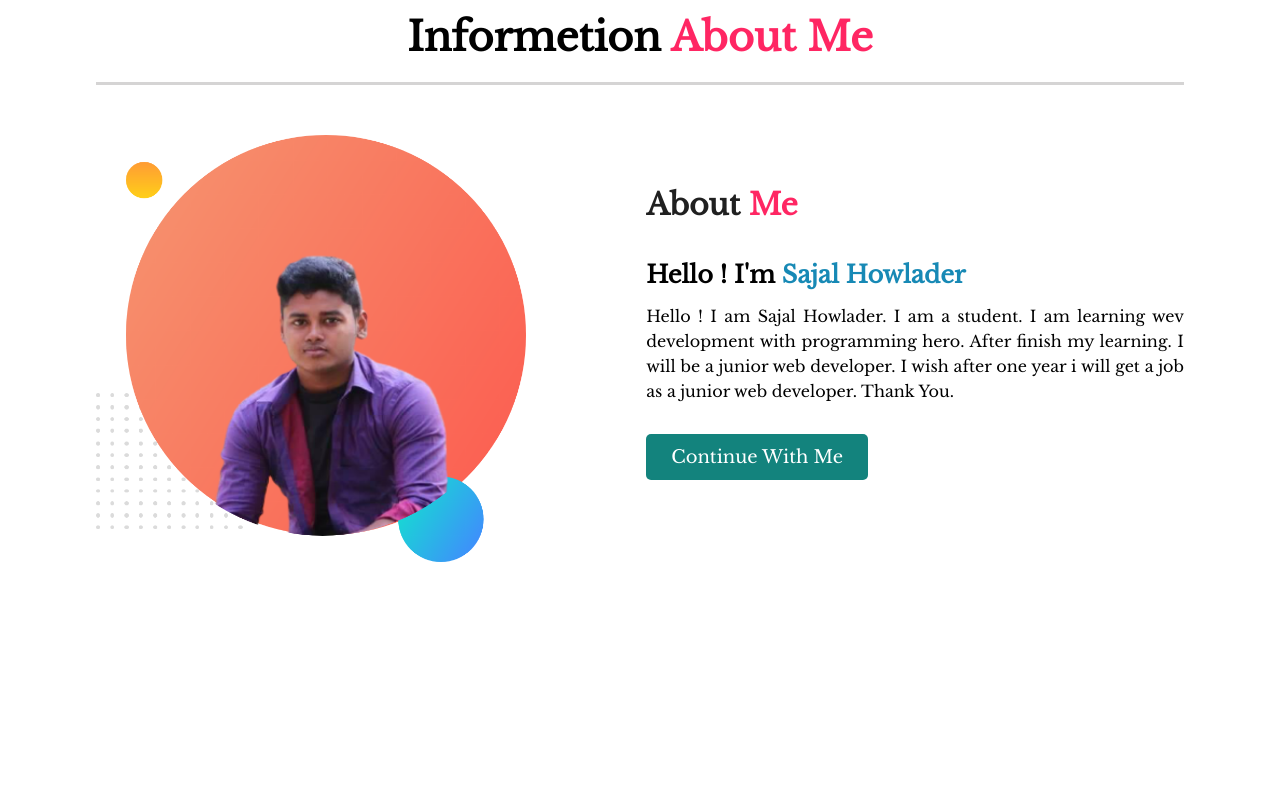
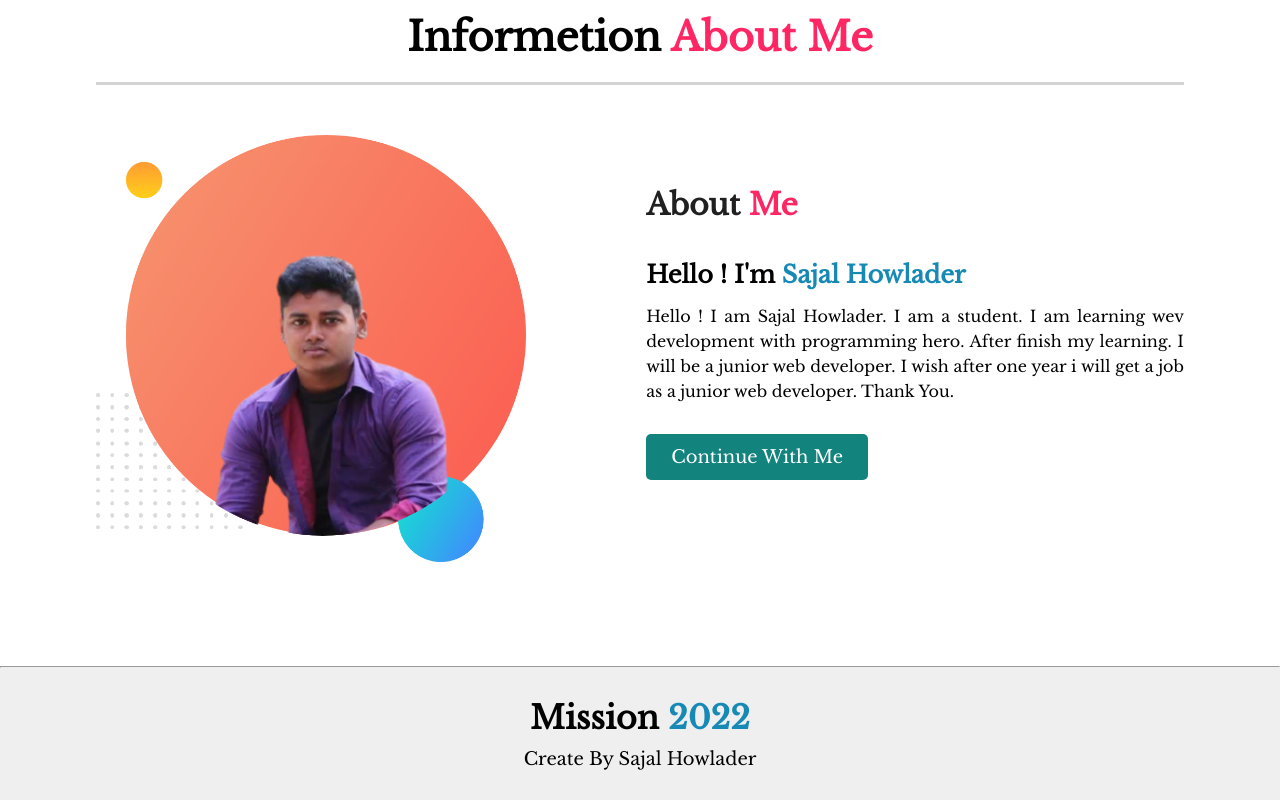
Before and after one commit to Sajalhowlader/first-asignment, a plain HTML site: page index.html in a window 1280 px wide. Shown: the part 2164-2964 px from the top of the page. Before the commit the page ends 2830 px from the top, so only its background shows below. Drawn offline with nearby package versions, Linux system fonts and the light colour scheme.

Commit message:
last-commit

```diff
--- a/index.html
+++ b/index.html
@@ -127,6 +127,11 @@
             </div>
         </div>
     </section>
+    <hr>
+    <footer class="last_footer">
+        <h1 class="last_heading">Mission <span class="last_span">2022</span></h1>
+        <p class="last_footer"> Create By Sajal Howlader</p>
+    </footer>
 
 </body>
 
--- a/style.css
+++ b/style.css
@@ -195,3 +195,17 @@ img {
 }
 .details_button:hover {
     background: #414c50;}
+
+footer.last_footer {
+    text-align: center;
+    padding: 30px 0px;
+    background: #efefef;
+}
+.last_span {
+    color: #1789b5;
+}
+
+p.last_footer {
+    font-size: 18px;
+    margin-top: 10px;
+}
```
